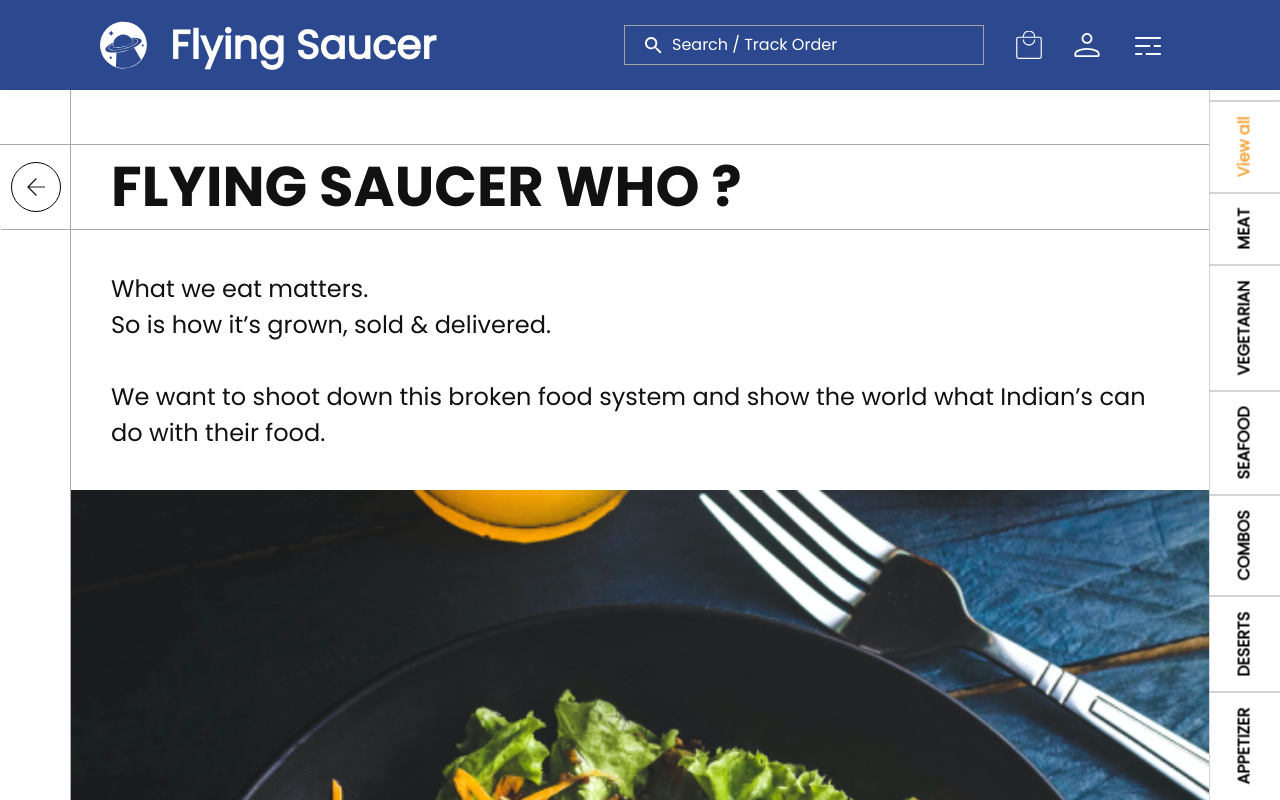
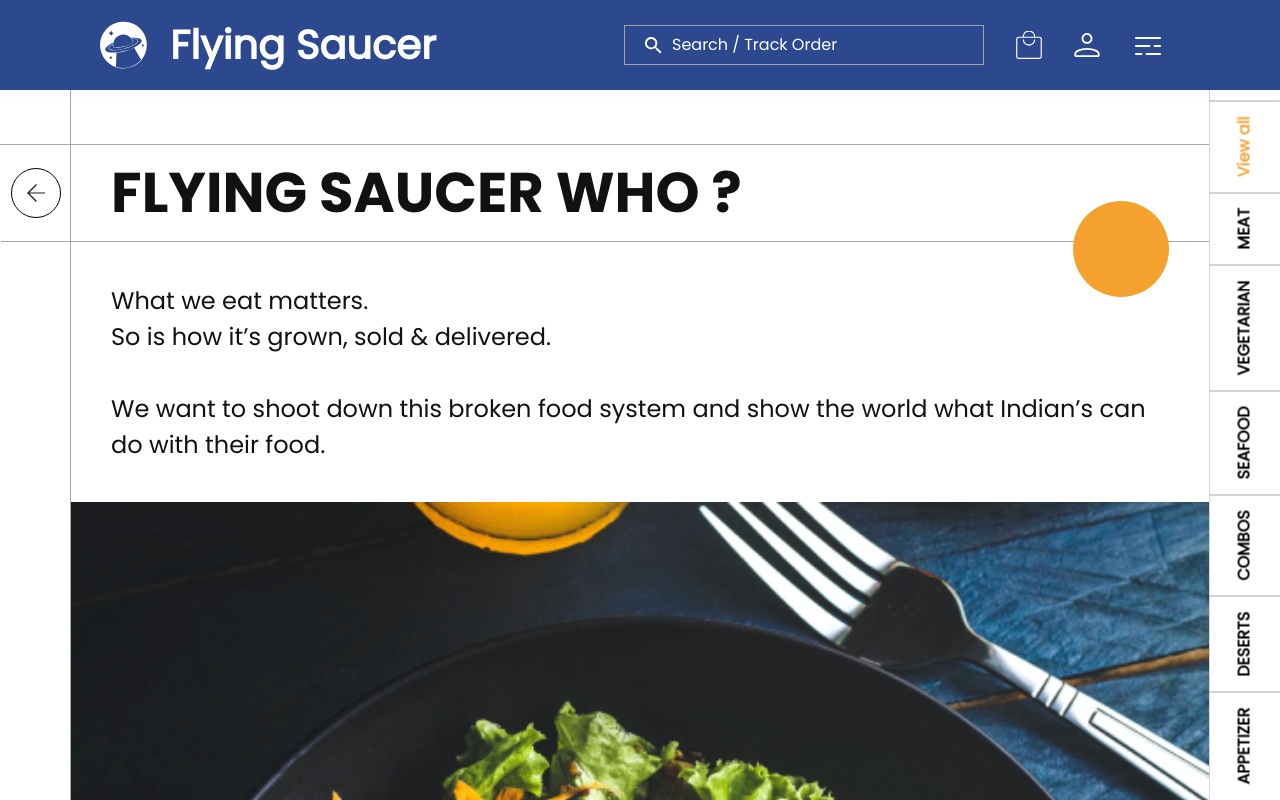
Before and after one commit to storebox1ca/flyingsaucer-frontend, a React (Create React App) app: page /about in a window 1280 px wide. Shown: the top 800 px of the page. Built offline with nearby package versions, Linux system fonts and the light colour scheme.

Commit message:
about section 1 yellow dot

```diff
--- a/src/components/pages/About.js
+++ b/src/components/pages/About.js
@@ -28,9 +28,14 @@ const About = () => {
                             <div className="col-12 col-xxl-7 p-0">
                                 <div className="d-flex align-items-start h-100">
                                     <SectionOneTextBox className="h-100">
-                                        <AboutArrowBackIcon/>
                                         <SectionOneTextBoxTitle>
-                                            <AboutSectionTwoTitle className="text-uppercase">Flying Saucer who ?</AboutSectionTwoTitle>
+                                            <div className="d-flex align-items-center h-100">
+                                                <AboutArrowBackIcon/>
+                                                <AboutSectionTwoTitle className="text-uppercase">Flying Saucer who ?</AboutSectionTwoTitle>
+                                            </div>
+                                            <div className="d-flex justify-content-end">
+                                                <AboutYellowIcon />
+                                            </div>
                                         </SectionOneTextBoxTitle>
 
                                         <MinDivBorder style={{marginLeft: '0'}} />
@@ -193,6 +198,7 @@ const AboutSectionTwoTitle = styled.div`
     font-size: 56px;
     font-weight: 700;
     font-family: Poppins Bold;
+    z-index: 1;
 `;
 
 const AboutSectionTwoDescription = styled.div`
@@ -216,8 +222,16 @@ const AboutArrowBackIcon = styled.div`
     height: 50px;
     width: 50px;
 
-    margin-left: 10px;
-    margin-top: 17px;
+    margin-left: -100px;
+`;
+
+const AboutYellowIcon = styled.div`
+    position: absolute;
+    background-color: #F5A130;
+    border-radius: 50%;
+    height: 96px;
+    width: 96px;
+    margin-top: -40px;
 `;
 
 const SectionTwoTextBox = styled.div`
@@ -238,10 +252,11 @@ const SectionOneTextBox = styled(SectionTwoTextBox)`
 const SectionOneTextBoxTitle = styled.div`
     padding-left: 110px;
     padding-right: 40px;
+    height: 96px;
 `;
 
 const SectionOneTextBoxText = styled(SectionOneTextBoxTitle)`
-    height: calc(100% - 84px);
+    height: calc(100% - 96px);
 `;
 
 const SectionThreeTextBox = styled(SectionTwoTextBox)`
```
